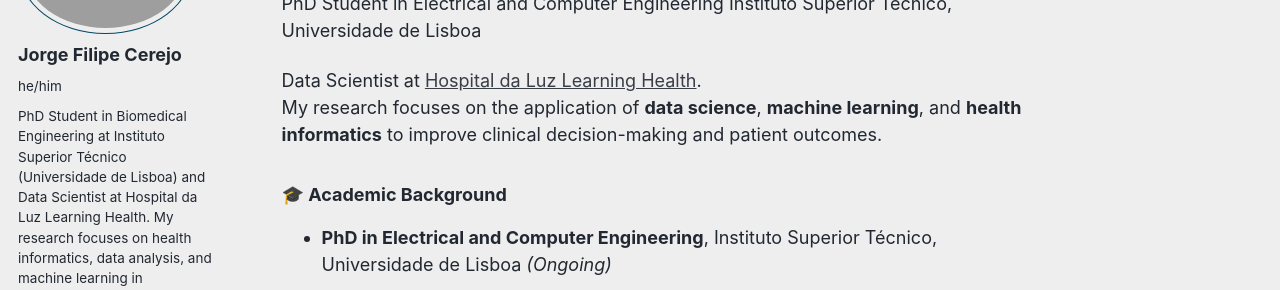
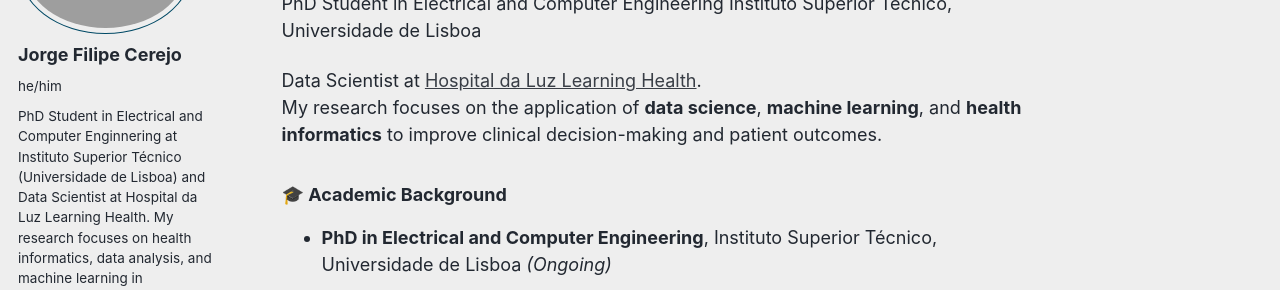
Before and after one commit to jfcerejo/jorge-cerejo.github.io, a Jekyll site: the page built from _pages/about.md, in a window 1280 px wide. Shown: the part 199-489 px from the top of the page. Built offline with Jekyll 4.4.1, drawn with Linux system fonts in a browser that asks for light colours; some web fonts are replaced; a script that is not in the unit is left out; some of the changed text lies outside the part shown.

Commit message:
Update bio and description for educational change

```diff
--- a/_config.yml
+++ b/_config.yml
@@ -12,7 +12,7 @@ site_theme               : "air"
 title                    : "Jorge Filipe Cerejo"
 title_separator          : "-"
 name                     : &name "Jorge Filipe Cerejo"
-description              : &description "PhD Student in Biomedical Engineering at Instituto Superior Técnico, Universidade de Lisboa"
+description              : &description "PhD Student in Electrical and Computer Enginnering at Instituto Superior Técnico, Universidade de Lisboa"
 url: "https://jfcerejo.github.io"
 baseurl: "/jorge-cerejo.github.io"
 repository: "jfcerejo/jorge-cerejo.github.io"
@@ -22,7 +22,7 @@ author:
   avatar           : "profile.png"
   name             : "Jorge Filipe Cerejo"
   pronouns         : "he/him"
-  bio              : "PhD Student in Biomedical Engineering at Instituto Superior Técnico (Universidade de Lisboa) and Data Scientist at Hospital da Luz Learning Health. My research focuses on health informatics, data analysis, and machine learning in healthcare."
+  bio              : "PhD Student in Electrical and Computer Enginnering at Instituto Superior Técnico (Universidade de Lisboa) and Data Scientist at Hospital da Luz Learning Health. My research focuses on health informatics, data analysis, and machine learning in healthcare."
   location         : "Lisbon, Portugal"
   employer         : "Instituto Superior Técnico / Hospital da Luz Learning Health"
   uri              :
```
